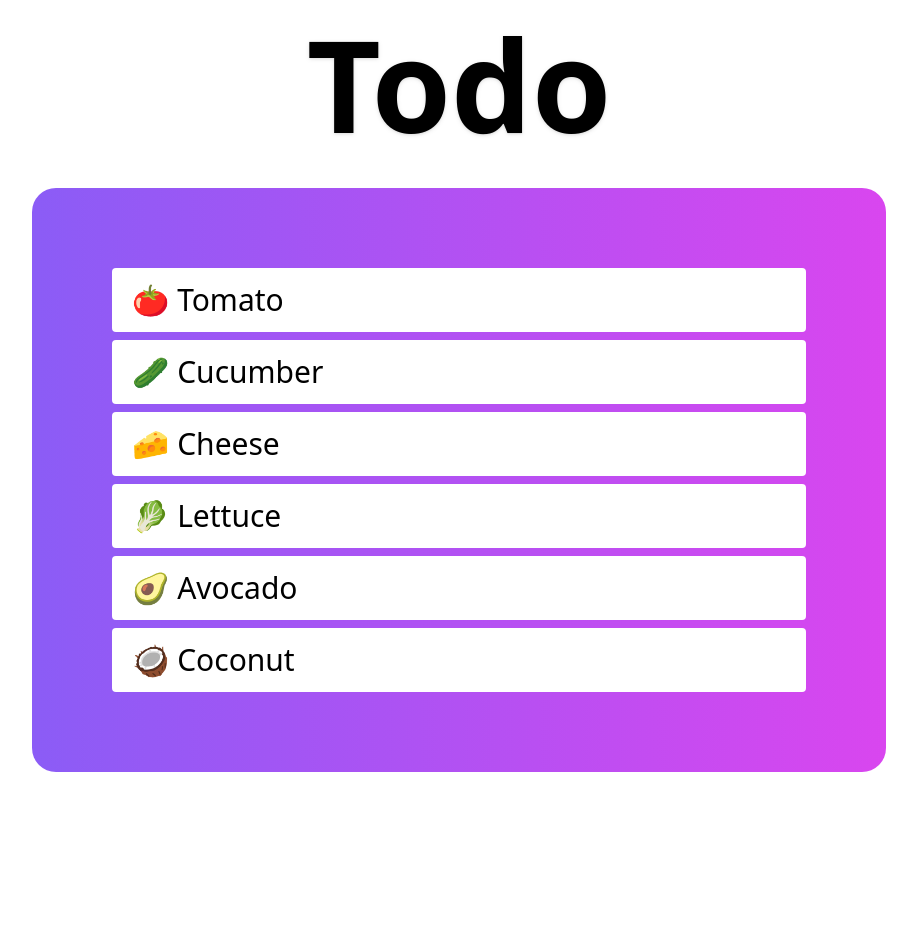
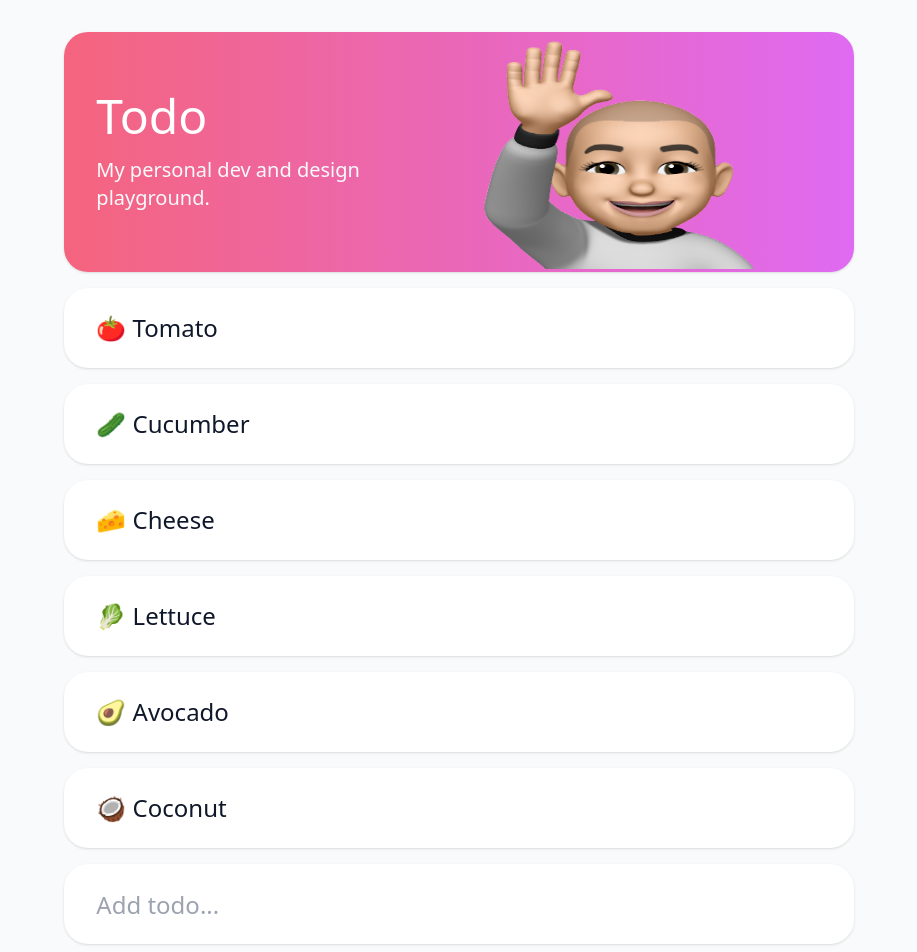
Before and after one commit to dogafincan/doga-todo, a Next.js app: page / in a window 1280 px wide. Shown: the top 952 px of the page, without its empty margins (181-1098 px from the left). Before the commit the page ends 800 px from the top, so only its background shows below. Built offline with nearby package versions, Linux system fonts and the light colour scheme.

Commit message:
Improve design

```diff
--- a/components/Todo.tsx
+++ b/components/Todo.tsx
@@ -4,7 +4,7 @@ type Props = {
 
 export default function Todo({ todo }: Props) {
   return (
-    <div className="rounded text-3xl py-3.5 px-5 dark:bg-black bg-white">
+    <div className="flex items-center rounded-3xl text-2xl py-3.5 px-8 dark:bg-slate-900 bg-white dark:border dark:border-slate-50/50 shadow dark:shadow-none h-20">
       {todo}
     </div>
   );
--- a/components/Todos.tsx
+++ b/components/Todos.tsx
@@ -1,3 +1,4 @@
+import { useState } from "react";
 import Todo from "./Todo";
 
 const initialTodos = [
@@ -10,14 +11,31 @@ const initialTodos = [
 ];
 
 export default function Todos() {
+  const [todo, setTodo] = useState("");
+  const [todos, setTodos] = useState(initialTodos);
+
+  function handleSubmit(event: React.SyntheticEvent) {
+    event.preventDefault();
+    setTodos([...todos, todo]);
+    setTodo("");
+  }
+
   return (
-    <div className="lg:w-2/3 p-20 lg:rounded-3xl bg-gradient-to-r from-violet-500 to-fuchsia-500 w-full">
-      <div className="flex flex-col space-y-2">
-        {initialTodos.map((todo) => (
-          // eslint-disable-next-line react/jsx-key
-          <Todo todo={todo} />
-        ))}
-      </div>
-    </div>
+    <>
+      {todos.map((todo, index) => (
+        <Todo key={index} todo={todo} />
+      ))}
+      <form onSubmit={handleSubmit} className="flex flex-col">
+        <input
+          type="text"
+          id="todo"
+          name="todo"
+          className="h-20 rounded-3xl text-2xl py-3.5 px-8 shadow dark:shadow-none"
+          value={todo}
+          onChange={(event) => setTodo(event.target.value)}
+          placeholder="Add todo..."
+        />
+      </form>
+    </>
   );
 }
--- a/pages/_document.tsx
+++ b/pages/_document.tsx
@@ -4,7 +4,7 @@ export default function Document() {
   return (
     <Html lang="en">
       <Head />
-      <body className="dark:bg-black dark:text-slate-200">
+      <body className="dark:bg-slate-900 bg-slate-50 dark:text-slate-50 text-slate-900">
         <Main />
         <NextScript />
       </body>
--- a/pages/index.tsx
+++ b/pages/index.tsx
@@ -1,18 +1,35 @@
 import type { NextPage } from "next";
 import Head from "next/head";
+import Image from "next/future/image";
 import Todos from "../components/Todos";
+import memoji from "../public/memoji.png";
 
 const Home: NextPage = () => {
+  const css = { width: "100%", height: "auto" };
   return (
-    <div>
+    <div className="flex flex-col items-center">
       <Head>
         <title>Todo</title>
         <meta name="Todo" content="Todo list app" />
         <link rel="icon" href="/favicon.ico" />
       </Head>
 
-      <main className="flex flex-col items-center">
-        <h1 className="drop-shadow text-9xl mt-5 mb-10 font-bold">Todo</h1>
+      <main className="w-2/3 space-y-4 p-8">
+        <div className="flex justify-between shadow dark:shadow-none rounded-3xl bg-gradient-to-r from-rose-500/80 to-fuchsia-500/80 h-60 px-8">
+          <div className="flex flex-col justify-center space-y-4">
+            <h1 className="text-5xl text-white">Todo</h1>
+            <h2 className="text-slate-50 dark:text-slate-200 text-xl">
+              My personal dev and design playground.
+            </h2>
+          </div>
+          <div className="flex flex-col justify-end mb-[-12px]">
+            <Image
+              src={memoji}
+              alt="Picture of the author"
+              className="w-[200px] items-center"
+            />
+          </div>
+        </div>
         <Todos />
       </main>
     </div>
```
Also changed, not shown: public/memoji.png (added).
